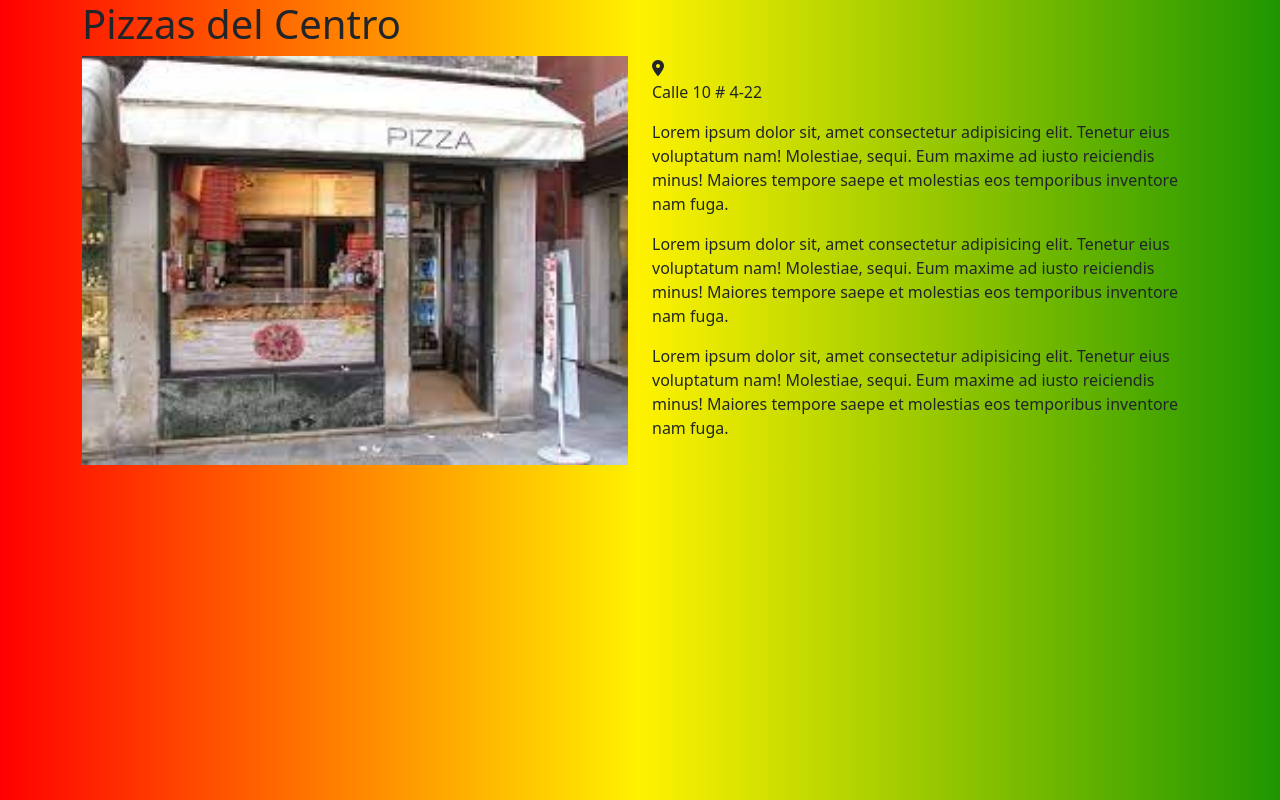
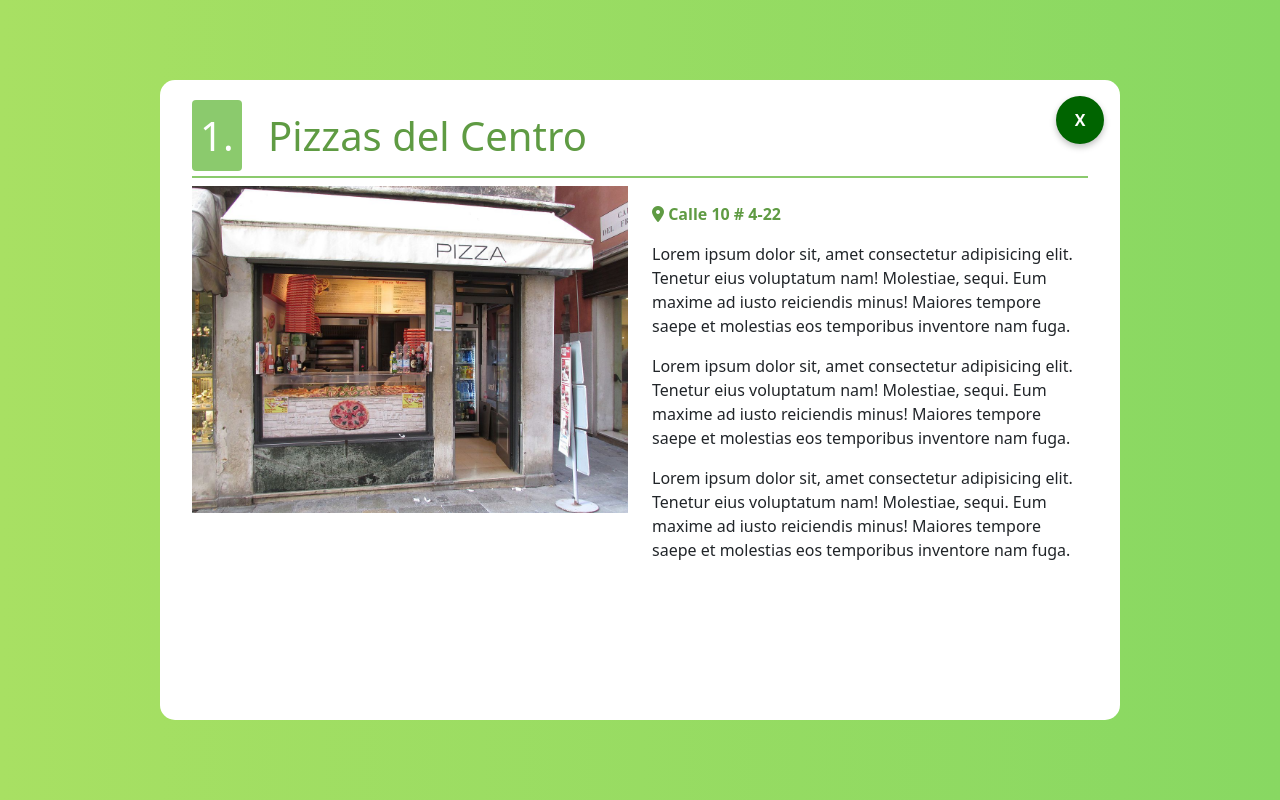
Before and after one commit to Eisen1405/Las-pizzerias, a plain HTML site: page Pizzerias/pizzeria1.html in a window 1280 px wide. Drawn offline with nearby package versions, Linux system fonts and the light colour scheme.

Commit message:
pizzeria1

```diff
--- a/Pizzerias/pizzeria1.html
+++ b/Pizzerias/pizzeria1.html
@@ -5,29 +5,38 @@
     <meta charset="UTF-8">
     <meta http-equiv="X-UA-Compatible" content="IE=edge">
     <meta name="viewport" content="width=device-width, initial-scale=1.0">
-    <link href="https://cdn.jsdelivr.net/npm/bootstrap@5.1.3/dist/css/bootstrap.min.css" rel="stylesheet"
-        integrity="sha384-1BmE4kWBq78iYhFldvKuhfTAU6auU8tT94WrHftjDbrCEXSU1oBoqyl2QvZ6jIW3" crossorigin="anonymous">
+    <link href="https://cdn.jsdelivr.net/npm/bootstrap@5.1.3/dist/css/bootstrap.min.css" rel="stylesheet" integrity="sha384-1BmE4kWBq78iYhFldvKuhfTAU6auU8tT94WrHftjDbrCEXSU1oBoqyl2QvZ6jIW3" crossorigin="anonymous">
     <link rel="stylesheet" href="../assets/css/main.css">
     <link rel="stylesheet" href="../assets/css/fontawesome/css/all.min.css">
+    <link rel="stylesheet" href="https://cdnjs.cloudflare.com/ajax/libs/animate.css/4.1.1/animate.min.css"
+  />
     <title>Pizzas del centro</title>
 </head>
 
 <body>
     <div class="container">
         <div class="content">
-            <h1>Pizzas del Centro</h1>
+        <div class="actions">
+            <a href="../index.html" class="close">
+                <span>X</span>
+            </a>
+        </div>
+            <h1 class="titulo-item">
+                <span class="posicion">1.</span>
+                Pizzas del Centro
+            </h1>
             <section>
                 <div class="row">
-                    <div class="col-sm 6">
+                    <div class="col-sm-6">
                         <div>
-                            <img src="../assets/img/pizzeria1.jpg" alt="Pizzeria1" width="100%" height="100%">
+                            <img src="../assets/img/WhatsApp Image 2022-03-30 at 7.09.06 AM.jpeg" alt="Pizzeria1">
                         </div>
                     </div>
                     <div class="col-sm-6">
                         <div>
-                            <address>
-                                <i class="fa-solid fa-location-dot"></i>
-                                <p>Calle 10 # 4-22</p>
+                            <address class="direccion">
+                                <i class="fa-solid fa-location-dot "></i>
+                                <span>Calle 10 # 4-22</span>
                             </address>
                             <p>Lorem ipsum dolor sit, amet consectetur adipisicing elit. Tenetur eius voluptatum nam! Molestiae, sequi. Eum maxime ad iusto reiciendis minus! Maiores tempore saepe  et molestias eos temporibus inventore nam fuga.</p>
                             <p>Lorem ipsum dolor sit, amet consectetur adipisicing elit. Tenetur eius voluptatum nam! Molestiae, sequi. Eum maxime ad iusto reiciendis minus! Maiores tempore saepe  et molestias eos temporibus inventore nam fuga.</p>
--- a/assets/css/main.css
+++ b/assets/css/main.css
@@ -1,5 +1,146 @@
+@import url('https://fonts.googleapis.com/css2?family=Lato:wght@100;400;700&display=swap');
+html{
+    font-family: 'Lato', sans-serif;
+}
 body{
-    background: #1E9600;  /* fallback for old browsers */
-background: -webkit-linear-gradient(to right, #FF0000, #FFF200, #1E9600);  /* Chrome 10-25, Safari 5.1-6 */
-background: linear-gradient(to right, #FF0000, #FFF200, #1E9600); /* W3C, IE 10+/ Edge, Firefox 16+, Chrome 26+, Opera 12+, Safari 7+ */
+    background: #56ab2f;  /* fallback for old browsers */
+background: -webkit-linear-gradient(to right, #a8e063, #56ab2f);  /* Chrome 10-25, Safari 5.1-6 */
+background: linear-gradient(to right, #a8e063, #88d862); /* W3C, IE 10+/ Edge, Firefox 16+, Chrome 26+, Opera 12+, Safari 7+ */
 }
+
+td{
+    display:block;
+}
+th{
+    display: none;
+}
+
+img{
+    max-width: 100%;
+}
+
+.container{
+    display: flex;
+    align-items: center;
+    justify-content: center;
+    height: 100vh;
+}
+
+.content{
+    max-width: 960px;
+    width: 100%;
+    height: 80vh;
+    background-color: #fff;
+    border-radius: 15px;
+    overflow-y:  scroll;
+    padding: 2rem;
+    position: relative;
+}
+
+.actions{
+    position: absolute;
+    top: 1rem;
+    right: 1rem;
+}
+
+.close{
+    height:3rem;
+    width: 3rem;
+    color: #fff;
+    background-color:darkgreen;
+    border-radius: 50%;
+    text-decoration: none;
+    font-weight: 700;
+    display: flex;
+    justify-content:center;
+    align-items:center;
+    cursor: pointer;
+    box-shadow: 0 3px 6px rgba(0, 0, 0, 0.25);
+}
+
+.close:hover{
+    opacity: 0.8;
+}
+
+.titulo-item{
+    color: #5f9b43;
+    border-bottom-style: solid;
+    border-bottom-width: 2px;
+    border-bottom-color: #8bca6d;
+    padding-bottom: 1rem;
+}
+
+.posicion{
+    background-color: #8bca6d;
+    color: #FFF;
+    padding: 0.5rem;
+    border-radius: 4px;
+    margin-right: 1rem;
+}
+
+.direccion{
+    font-weight: bold;
+    color: #5f9b43;
+    font-size: 1.2 rem;
+    margin-top: 1rem;
+}
+.fa-star, .fa-star-half{
+    color: yellow;
+}
+
+td:nth-of-type(1){
+    font-size: 1.5 rem;
+    font-weight: bold;
+    color: #8bca6d;
+}
+
+tr:nth-child(even){
+    background-color: #F5F5F5;
+}
+
+/* ANIMSCIONES EN CSS */
+
+.content{
+    /* animation-duration:3s;
+    animation-name: sliden;
+    animation-iteration-count: infinite;
+    animation-direction: alternate ; */
+    animation: 3s alternate sliden;
+}
+
+@keyframes sliden {
+    from{
+        margin-left: 100%;
+        width: 300%;
+    }
+    75%{
+        font-size: 5rem;
+        margin-left: 20%;
+        width: 150%;
+    }
+    to{
+        margin-left: 0%;
+        width: 100%;
+    }
+}
+
+@media (min-height: 550px){
+    content{
+        height: 500px;
+    }
+}
+
+@media (min-width: 900px){
+    th{
+        display: table-cell;
+    }
+    td{
+        display: table-cell;
+    }
+
+    td:nth-of-type(1){x
+        font-size: 1rem;
+        font-weight: normal;
+        color: #000;
+    }
+}
```
Also changed, not shown: index.html (+5 -2 lines), assets/img/WhatsApp Image 2022-03-30 at 7.09.06 AM.jpeg (added), assets/img/pizzeria1.jpg (deleted).
